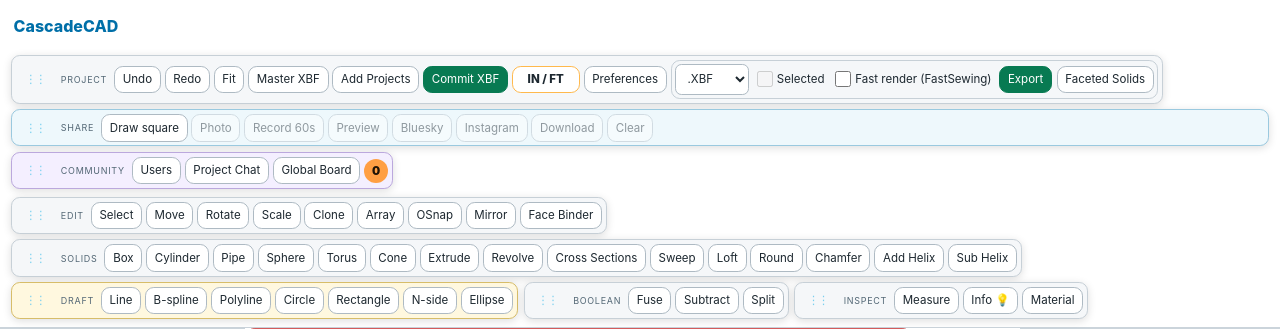
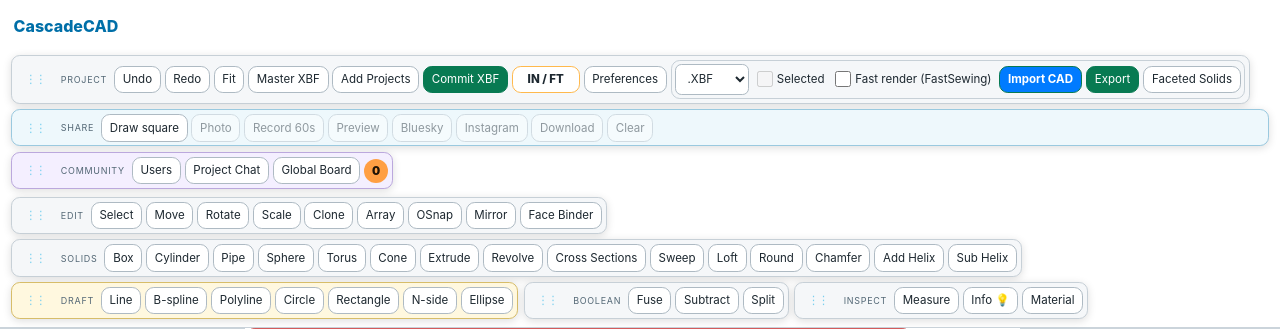
Before and after one commit to Jayson-Tolleson/CascadeCAD, a Python web app: template Cascade/template/project.html in a window 1280 px wide. Shown: the top 329 px of the page. Run offline with Jinja, Linux system fonts and the light colour scheme; the template is opened without the code that fills it, so the values that code supplies are empty; some libraries are stand-ins or nearby versions.

Commit message:
Add Import CAD toolbar and dialog foundation

```diff
--- a/Cascade/template/project.html
+++ b/Cascade/template/project.html
@@ -74,7 +74,13 @@
             </select>
             <label class="export-selection"><input id="export-selected-only" type="checkbox" disabled><span>Selected</span></label>
             <label class="export-selection fast-render-option"><input id="fast-render" type="checkbox"><span>Fast render (FastSewing)</span></label>
-            <button id="export-button" type="button" class="primary-action">Export</button>
+
+<button id="import-model-btn"
+        type="button"
+        class="primary-action">
+  Import CAD
+</button>
+<button id="export-button" type="button" class="primary-action">Export</button>
             <button id="convert-faceted-solids" type="button">Faceted Solids</button>
             <button id="cancel-job" type="button" class="danger" hidden>Cancel</button>
           </div>
@@ -321,68 +327,70 @@
       <footer><button value="cancel" type="button" id="cancel-collaboration-profile" class="secondary">Cancel</button><button value="default" type="submit" class="primary-action">Enter CascadeCAD</button></footer>
     </form>
   </dialog>
-  <div id="toast" class="toast" hidden></div>
+
+<dialog id="import-dialog" class="model-dialog">
+  <form method="dialog" class="model-shell">
+
+    <header>
+      <div>
+        <h2>Import CAD Model</h2>
+        <p>Universal CAD import pipeline</p>
+      </div>
+
+      <button value="cancel"
+              class="icon-button">
+        ×
+      </button>
+    </header>
+
+    <div class="model-fields">
+
+      <label>
+        Select CAD file
+        <input id="cad-import-file"
+               type="file"
+               accept=".fcstd,.step,.stp,.iges,.igs,.brep,.stl,.obj,.ply,.glb,.gltf,.dxf">
+      </label>
+
+      <p class="small-copy">
+        Supported:
+        FCStd · STEP · IGES · BREP · STL · OBJ · GLTF
+      </p>
+
+      <div id="import-progress-panel">
+        <p id="import-stage">
+          Waiting for file...
+        </p>
+
+        <div id="pixel-container"></div>
+      </div>
+
+    </div>
+
+    <footer>
+      <button value="cancel"
+              type="button"
+              class="secondary">
+        Cancel
+      </button>
+
+      <button id="start-import"
+              type="button"
+              class="primary-action">
+        Import
+      </button>
+    </footer>
+
+  </form>
+</dialog>
+
+<div id="toast" class="toast" hidden></div>
   <script defer src="{{ url_for('static', filename='js/project-bootstrap.js') }}?v=0.7.0-collaboration"></script>
 
-<script>
-    document.addEventListener('DOMContentLoaded', () => {
-        const totalPixels = 50;
-        const pixelContainer = document.getElementById('pixel-container');
-        if (!pixelContainer) return;
 
-        const pixels = [];
-        for (let i = 0; i < totalPixels; i++) {
-            const pixel = document.createElement('div');
-            pixel.classList.add('pixel-light');
-            pixelContainer.appendChild(pixel);
-            pixels.push(pixel);
-        }
-
-        function getPixelColor(index, total) {
-            const ratio = index / total;
-            if (ratio < 0.35) return '#ff4d4d'; // Red
-            if (ratio < 0.70) return '#ffcc00'; // Yellow
-            return '#28a745'; // Green
-        }
-
-        window.runImportProgress Simulation = function(onComplete) {
-            const btn = document.getElementById('import-model-btn');
-            if (btn) btn.disabled = true;
-
-            pixels.forEach(p => {
-                p.style.backgroundColor = '#e0e0e0';
-                p.classList.remove('active');
-            });
-
-            let current = 0;
-            const timer = setInterval(() => {
-                if (current < totalPixels) {
-                    if (current > 0) pixels[current - 1].classList.remove('active');
-                    pixels[current].style.backgroundColor = getPixelColor(current, totalPixels);
-                    pixels[current].classList.add('active');
-                    current++;
-                } else {
-                    clearInterval(timer);
-                    if (pixels.length > 0) pixels[pixels.length - 1].classList.remove('active');
-                    if (btn) btn.disabled = false;
-                    if (typeof onComplete === 'function') onComplete();
-                }
-            }, 60);
-        };
-
-        const importBtn = document.getElementById('import-model-btn');
-        if (importBtn) {
-            importBtn.addEventListener('click', () => {
-                const projectName = prompt('Enter project name for import:', 'Imported Assembly');
-                if (!projectName) return;
-                window.runImportProgressSimulation(() => {
-                    // Trigger your upload/import handler here
-                    console.log('Import progress completed for:', projectName);
-                });
-            });
-        }
-    });
-</script>
+<script defer src="{{ url_for('static', filename='js/import/import_progress.js') }}"></script>
+<script defer src="{{ url_for('static', filename='js/import/import_dialog.js') }}"></script>
+<script defer src="{{ url_for('static', filename='js/import/import_manager.js') }}"></script>
 </body>
 
 </html>
--- a/Cascade/webcad_xbf/static/js/import/import_dialog.js
+++ b/Cascade/webcad_xbf/static/js/import/import_dialog.js
@@ -0,0 +1,46 @@
+window.CascadeImportDialog = {
+
+init() {
+
+const button =
+document.getElementById("import-model-btn");
+
+const dialog =
+document.getElementById("import-dialog");
+
+if (!button || !dialog)
+return;
+
+
+button.onclick = () =>
+dialog.showModal();
+
+
+document.getElementById("start-import")
+?.addEventListener("click", () => {
+
+const file =
+document.getElementById("cad-import-file")
+.files[0];
+
+
+if (!file) {
+
+alert("Select a CAD file first.");
+return;
+
+}
+
+window.CascadeImport.start(file);
+
+});
+
+}
+
+};
+
+
+document.addEventListener(
+"DOMContentLoaded",
+() => window.CascadeImportDialog.init()
+);
--- a/Cascade/webcad_xbf/static/js/import/import_manager.js
+++ b/Cascade/webcad_xbf/static/js/import/import_manager.js
@@ -0,0 +1,21 @@
+window.CascadeImport = {
+
+start(file) {
+
+console.log(
+"CascadeCAD import:",
+file.name
+);
+
+
+document.getElementById(
+"import-stage"
+).textContent =
+"Reading " + file.name;
+
+
+window.CascadeImportProgress?.run();
+
+}
+
+};
--- a/Cascade/webcad_xbf/static/js/import/import_progress.js
+++ b/Cascade/webcad_xbf/static/js/import/import_progress.js
@@ -0,0 +1,42 @@
+window.CascadeImportProgress = {
+
+run() {
+
+const stages = [
+"Reading file",
+"Parsing geometry",
+"Healing topology",
+"Building scene",
+"Ready"
+];
+
+
+let i = 0;
+
+
+const timer =
+setInterval(() => {
+
+const el =
+document.getElementById(
+"import-stage"
+);
+
+
+if (el)
+el.textContent =
+stages[i];
+
+
+i++;
+
+
+if (i >= stages.length)
+clearInterval(timer);
+
+
+},700);
+
+}
+
+};
```
